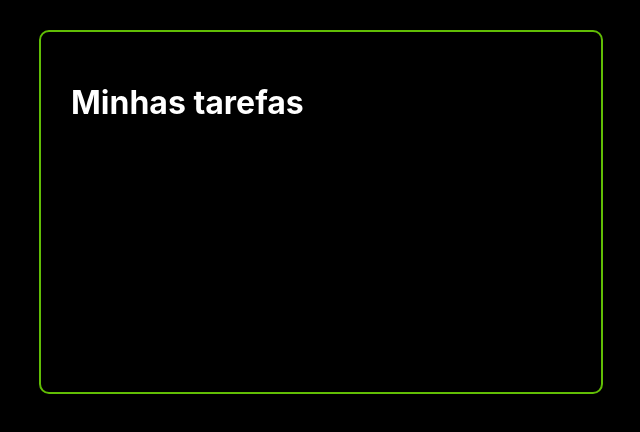
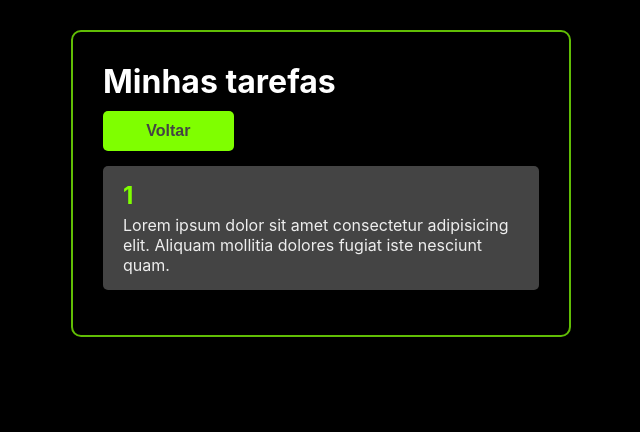
Before and after one commit to pedrohelias/react-courses, a React (Create React App) app in the folder curso_dicas_para_devs/: page /1 in a window 1280 px wide. Shown: the top 432 px of the page, without its empty margins (319-959 px from the left). Built offline with nearby package versions, Linux system fonts and the light colour scheme.

Commit message:
adição de dinamicidade e tasksbuttons

```diff
--- a/curso_dicas_para_devs/src/App.jsx
+++ b/curso_dicas_para_devs/src/App.jsx
@@ -6,6 +6,7 @@ import Tasks from "./components/Tasks";
 import {v4 as uuidv4} from "uuid";
 import Header from "./components/Header";
 import { BrowserRouter as Router, Route } from "react-router-dom";
+import TaskDetails from "./components/TaskDetails";
 
 const App = () => {
   //let mensagem = "olá mundo!";
@@ -57,6 +58,8 @@ const App = () => {
    <Router>
       <div className = "container">
         <Header></Header>
+
+
         <Route path="/" exact render={()=>( //atenção para o parenteses, ele entrega um return
 
           <div>
@@ -65,6 +68,14 @@ const App = () => {
           </div>
 
         )}>
+
+        </Route>
+
+        <Route path="/:taskTitle" exact component={TaskDetails}>
+
+
+
+
 
         </Route>
 
--- a/curso_dicas_para_devs/src/components/Task.css
+++ b/curso_dicas_para_devs/src/components/Task.css
@@ -23,6 +23,7 @@
     font-size: 16px ;
     color: chartreuse;
     cursor: pointer;
+    margin: 0 5px;
 
 }
 
@@ -33,5 +34,5 @@
     font-size: 16px ;
     color: chartreuse;
     cursor: pointer;
-
+    margin: 0 5px;
 }
--- a/curso_dicas_para_devs/src/components/Task.jsx
+++ b/curso_dicas_para_devs/src/components/Task.jsx
@@ -1,14 +1,24 @@
 import React from 'react';
 import './Task.css';
+import { useHistory } from 'react-router-dom';
 
 
 const Task = ({task,  handleTaskClickmodified, handleTaskDeletion}) => {
+
+    const history = useHistory();
+
+    const handleTaskDetailsClick = () => {
+        history.push(`/${task.title}`);
+    }
+
     return (
 //        <div className="task-container">
 //
 //           {task.title}
 //
 //        </div>);
+
+
         <div className = "task-container" style={task.completed ? {borderLeft: "6px solid chartreuse" }: {}}>
             <div className = "task-title" onClick={() => handleTaskClickmodified(task.id)}>
                 {task.title}
@@ -16,7 +26,7 @@ const Task = ({task,  handleTaskClickmodified, handleTaskDeletion}) => {
 
             <div className= "buttons-container">
                 <button className = "remove-task-button" onClick={()=> handleTaskDeletion(task.id)}>x</button>
-                <button className = "task-details-button" >info</button>
+                <button className = "task-details-button" onClick = {handleTaskDetailsClick}>info</button>
             </div>
 
 
--- /dev/null
+++ b/curso_dicas_para_devs/src/components/TaskDetails.css
@@ -0,0 +1,31 @@
+.Task-Details-Container{
+
+        background-color: #444;
+        margin: 15px 0;
+        padding: 15px 20px;
+        display: flex;
+        flex-direction: column;
+        color: #eee;
+        border-radius: 5px;
+
+
+
+}
+
+.Task-Details-Container h2{
+
+    margin-bottom: 5px;
+
+    color: chartreuse;
+
+
+}
+
+.back-button-details{
+
+    width: 30%;
+    margin-top: 10px;
+
+
+
+}
--- /dev/null
+++ b/curso_dicas_para_devs/src/components/TaskDetails.jsx
@@ -0,0 +1,40 @@
+import React from 'react';
+import Button from "./Button";
+import { useHistory, useParams } from 'react-router-dom';
+import "./TaskDetails.css"
+
+const TaskDetails = () => {
+
+    const params = useParams();
+
+    console.log(params);
+
+    const history = useHistory();
+
+    const handleBackButtonClick = () => {
+        history.goBack();//vai fazer o botao voltar
+    }
+
+    return (
+
+        <div>
+
+            <div className="back-button-details">
+                <Button onClick={handleBackButtonClick}>Voltar</Button>
+
+
+
+            </div>
+            <div className="Task-Details-Container">
+                <h2>{params.taskTitle}</h2>
+                <p>Lorem ipsum dolor sit amet consectetur adipisicing elit. Aliquam mollitia dolores fugiat iste nesciunt quam.</p>
+
+            </div>
+
+        </div>
+
+
+        );
+}
+
+export default TaskDetails;
--- a/curso_dicas_para_devs/src/index.css
+++ b/curso_dicas_para_devs/src/index.css
@@ -1,3 +1,15 @@
+
+
+*{
+  margin: 0;
+  padding: 0;
+  box-sizing: border-box;
+
+
+
+}
+
+
 body {
   margin: 0;
   font-family: -apple-system, BlinkMacSystemFont, 'Segoe UI', 'Roboto', 'Oxygen',
```
